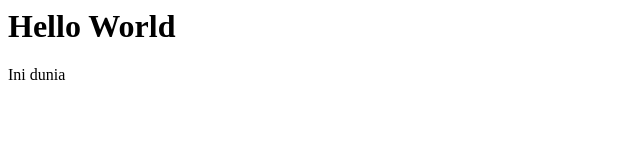
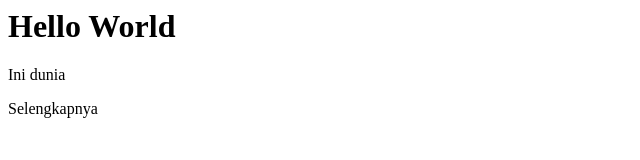
Before and after one commit to bisilbi/app-1, a plain HTML site: page index.html in a window 1280 px wide. Shown: the whole page, without its empty margins (0-640 px from the left). Drawn offline with Linux system fonts and the light colour scheme.

Commit message:
Update index.html

```diff
--- a/index.html
+++ b/index.html
@@ -4,6 +4,7 @@
     <div id="root">
       <h1>Hello World</h1>
       <p>Ini dunia</p>
+      <span id="selengkapnya">Selengkapnya</span>
     </div>
   </body>
 </html>
```
